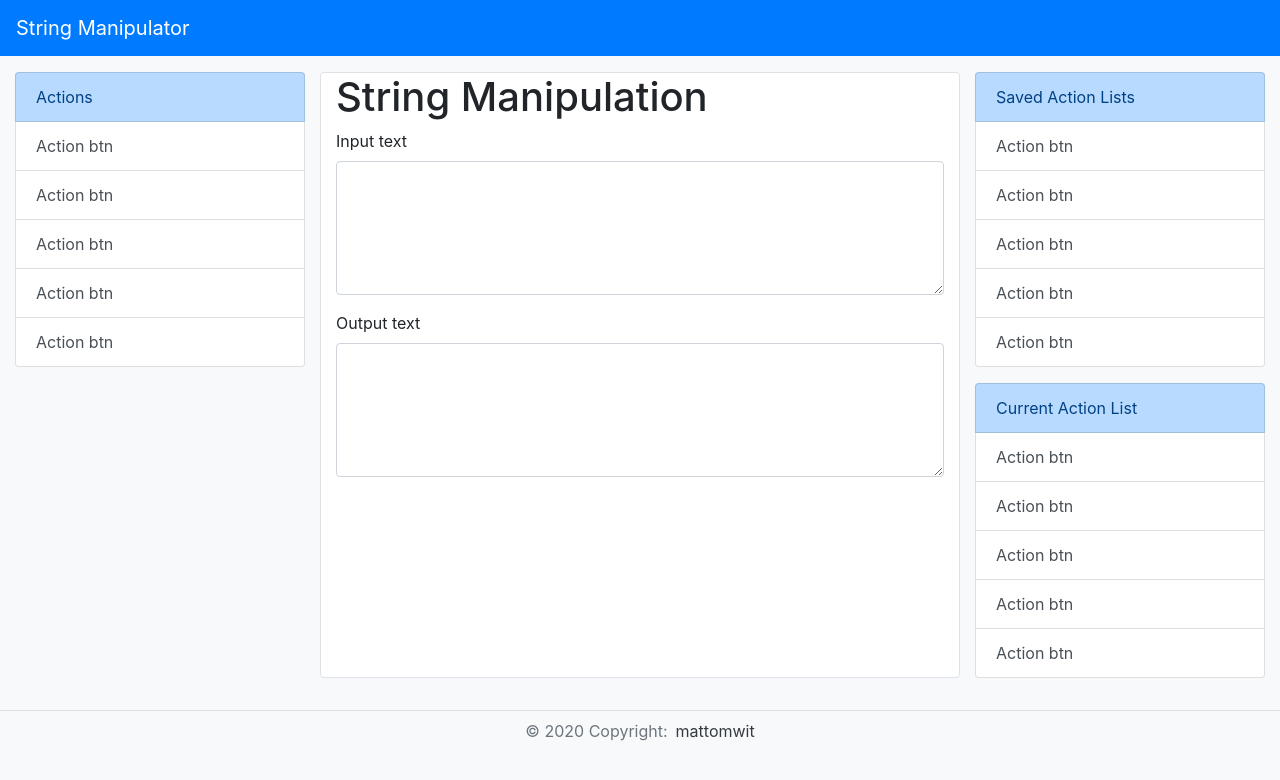
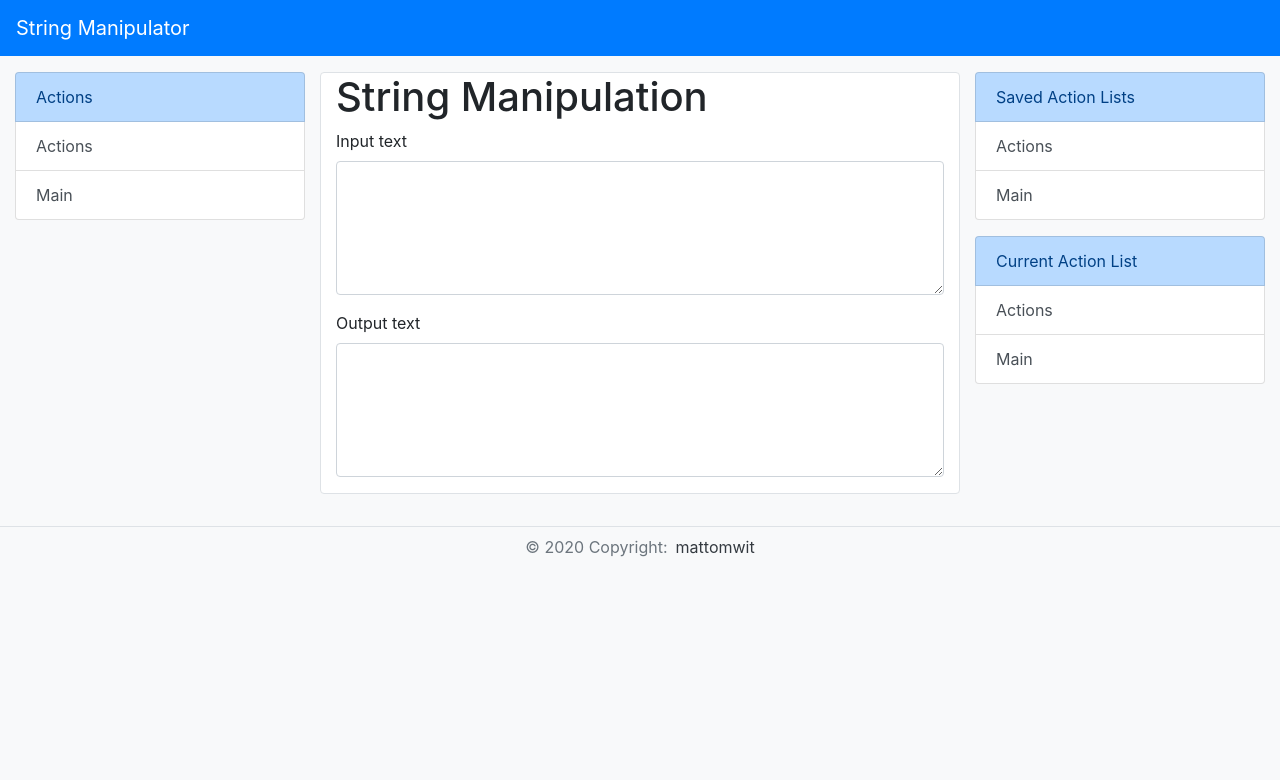
Before and after one commit to mattomwit/string-manipulator, a React (Create React App) app: page / in a window 1280 px wide. Shown: the top 780 px of the page. Built offline with nearby package versions, Linux system fonts and the light colour scheme.

Commit message:
Added new components

```diff
--- /dev/null
+++ b/src/Actions.js
@@ -0,0 +1,17 @@
+import React from 'react';
+
+function ActionsSection(props){
+   return (
+       <div>
+            <h1>Add Action</h1>
+            <button type="button" className="btn btn-success mr-3" onClick={()=>console.log("add action to List!")}>
+             Add action
+            </button>
+            <button type="button" className="btn btn-info" onClick={()=>console.log("save action List!")}>
+             Save action list
+            </button>
+       </div>
+    );
+}
+
+export default ActionsSection;
--- a/src/App.js
+++ b/src/App.js
@@ -1,37 +1,63 @@
 import React from 'react';
 import ListGroup from './ListGroup';
-import TextArea from './TextArea';
+import MainSection from './MainSection';
 
 class App extends React.Component{
   constructor(props) {
       super(props);
       this.state = {
-          history: [{
-              squares:Array(9).fill(null),
-          }],
-          stepNumber: 0,
-          xIsNext: true,
+        sectionToRender: "MainSection"
+
        };
+       this.appData = {
+        actions: [
+          {
+            name: "Actions",
+
+          },
+          {
+            name: "Main",
+            onClick: (sectionName)=>this.setSectionToRender(sectionName)
+          }
+        ]
+
+       };
+
   }
+
+  setSectionToRender(sectionName){
+    this.setState({
+      sectionToRender: sectionName
+    });
+  }
+
   render(){
     return (
       <div className="App my-3 row">
         <div className="col-12 col-md-3 mb-3">
-          <ListGroup name="Actions" />
+          <ListGroup
+            name="Actions"
+            listItems={this.appData.actions}
+          />
         </div>
 
         <div className="col-12 col-md-6 mb-3 border rounded bg-white">
-          <h1>String Manipulation</h1>
-
-          <TextArea name="Input text" onChange={()=>{console.log("change")}}/>
-          <TextArea name="Output text" />
+          <MainSection state={this.state}/>
 
         </div>
 
         <div className="col-12 col-md-3 mb-3">
-            <ListGroup additionalClasses="mb-3" name="Saved Action Lists"/>
+            <ListGroup
+              additionalClasses="mb-3"
+              name="Saved Action Lists"
+              onClick={(sectionName)=>this.setSectionToRender(sectionName)}
+              listItems={this.appData.actions}
+            />
 
-            <ListGroup name="Current Action List" />
+            <ListGroup
+              name="Current Action List"
+              listItems={this.appData.actions}
+            />
         </div>
       </div>
     );
--- a/src/Header.js
+++ b/src/Header.js
@@ -4,7 +4,7 @@ function Header(props){
     return(
         <header className="App-header">
             <nav className="navbar navbar-dark bg-primary">
-                <a className="navbar-brand" href="#">String Manipulator</a>
+                <a className="navbar-brand" href="/">String Manipulator</a>
             </nav>
         </header>
     );
--- a/src/ListGroup.js
+++ b/src/ListGroup.js
@@ -2,14 +2,14 @@ import React from 'react';
 import ListGroupItem from './ListGroupItem';
 
 function ListGroup(props){
+    let listItems = props.listItems.map((item)=>
+    <ListGroupItem key={item.name} name={item.name} onClick={()=>console.log(item.name)} />
+    );
+
     return(
         <div className={"list-group " + props.additionalClasses}>
             <div className="list-group-item list-group-item-primary">{props.name}</div>
-            <ListGroupItem name="Action btn" onClick={()=>console.log("clicked!!!")}/>
-            <ListGroupItem name="Action btn" onClick={()=>console.log("clicked!!!")}/>
-            <ListGroupItem name="Action btn" onClick={()=>console.log("clicked!!!")}/>
-            <ListGroupItem name="Action btn" onClick={()=>console.log("clicked!!!")}/>
-            <ListGroupItem name="Action btn" onClick={()=>console.log("clicked!!!")}/>
+            {listItems}
         </div>
     );
 }
--- /dev/null
+++ b/src/MainSection.js
@@ -0,0 +1,22 @@
+import React from 'react';
+import ActionsSection from './Actions';
+import TextArea from './TextArea';
+
+function MainSection(props){
+   if(props.state.sectionToRender === "Actions"){
+    return (
+        <ActionsSection/>
+        );
+   }else {
+       return (
+        <div>
+            <h1>String Manipulation</h1>
+
+            <TextArea name="Input text" onChange={()=>{console.log("change")}}/>
+            <TextArea name="Output text" />
+        </div>
+       );
+   }
+}
+
+export default MainSection;
```
